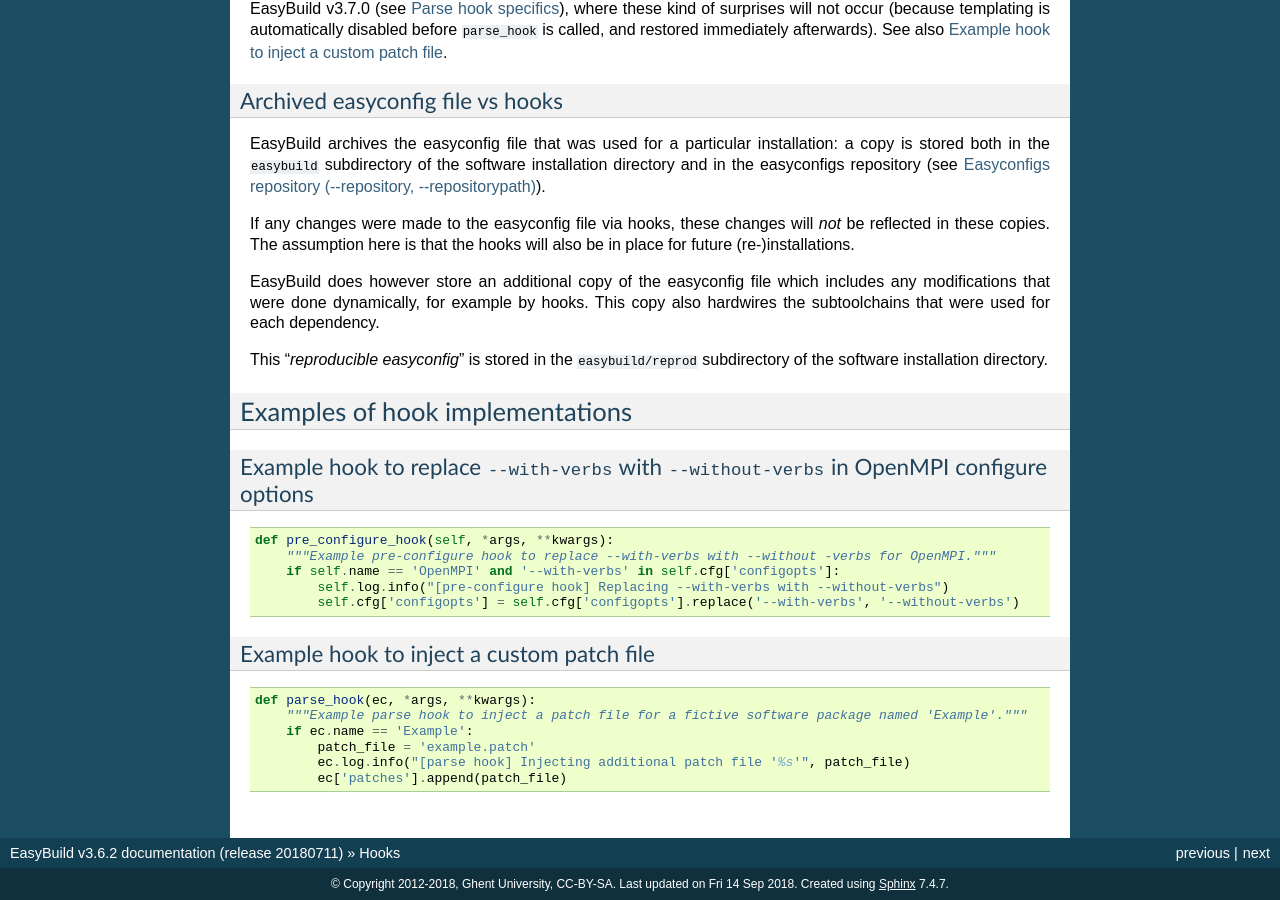
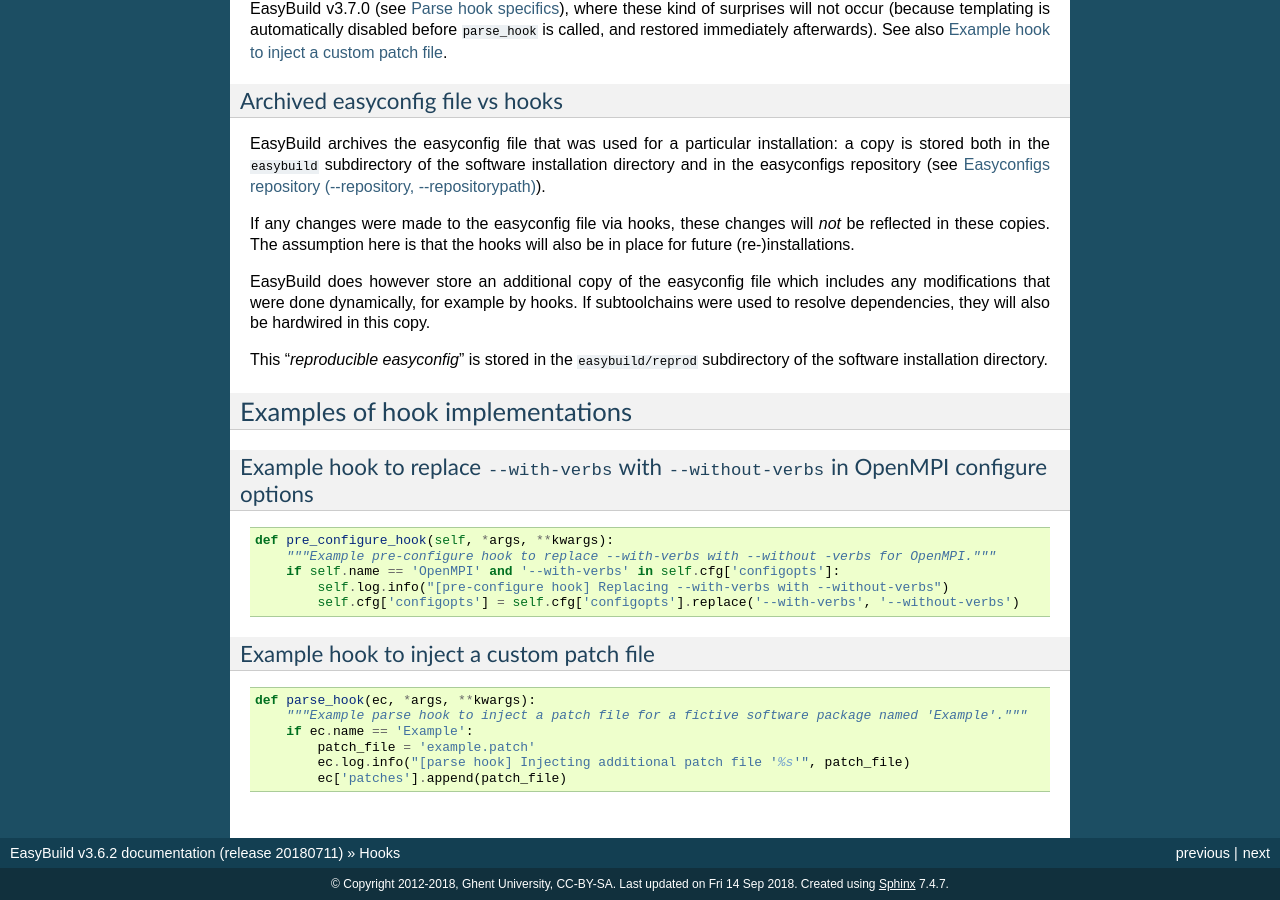
Before and after one commit to easybuilders/easybuild, a Sphinx documentation site: the page built from docs/Hooks.rst, in a window 1280 px wide and 900 px high, scrolled down 4214 px. Built offline with Sphinx 7.4.7, drawn with Linux system fonts in a browser that asks for light colours.

Commit message:
clarify w.r.t. hardwiring of subtoolchains for dep in reprod easyconfig copy

```diff
--- a/docs/Hooks.rst
+++ b/docs/Hooks.rst
@@ -257,8 +257,8 @@ reflected in these copies. The assumption here is that the hooks will also be in
 for future (re-)installations.
 
 EasyBuild does however store an additional copy of the easyconfig file which includes
-any modifications that were done dynamically, for example by hooks. This copy also
-hardwires the subtoolchains that were used for each dependency.
+any modifications that were done dynamically, for example by hooks.
+If subtoolchains were used to resolve dependencies, they will also be hardwired in this copy.
 
 This "*reproducible easyconfig*" is stored in the ``easybuild/reprod`` subdirectory
 of the software installation directory.
```
